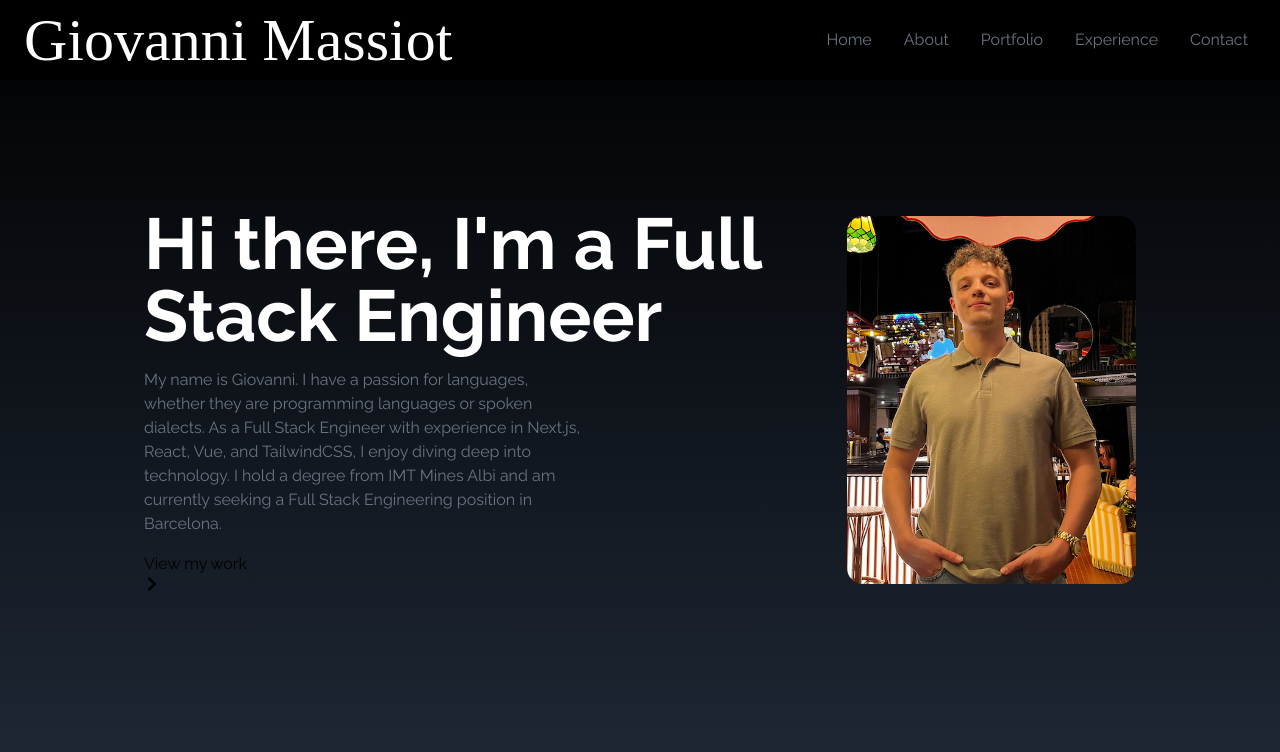
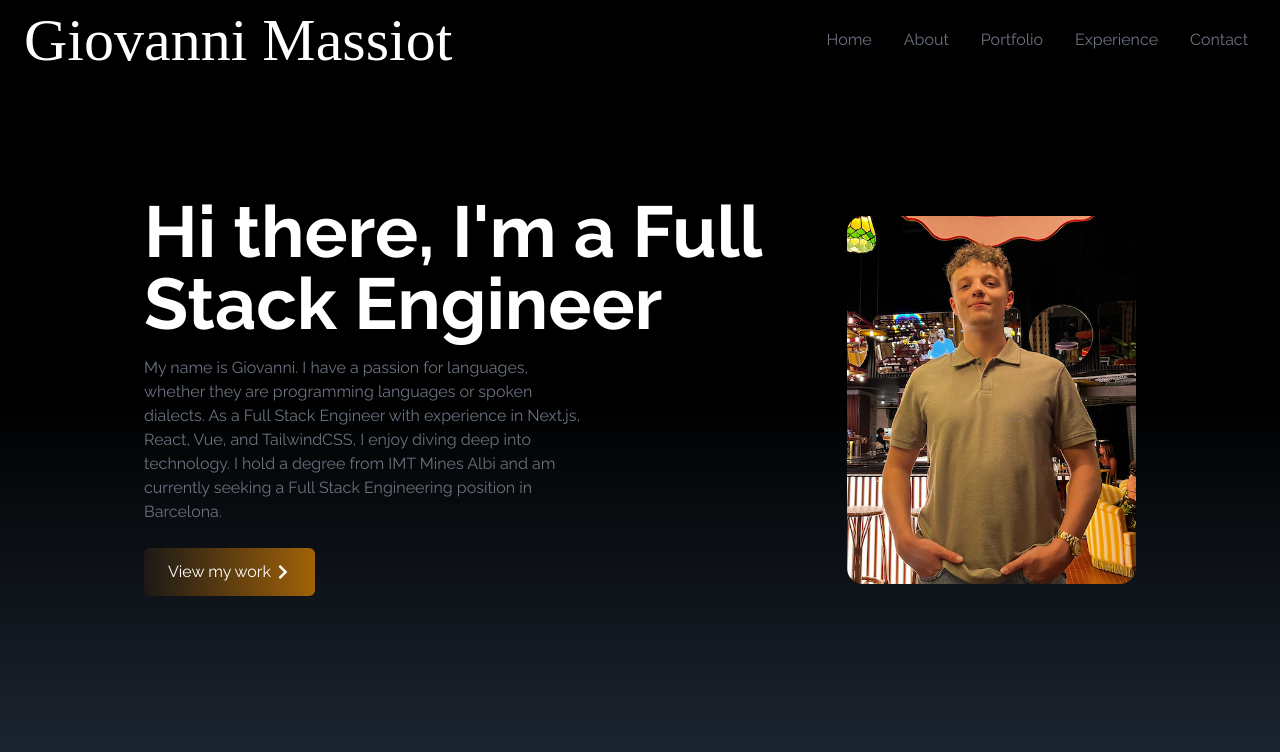
Before and after one commit to Giovanni-jpg/portfolio, a React (Create React App) app: page / in a window 1280 px wide. Shown: the top 752 px of the page. Built offline with nearby package versions, Linux system fonts and the light colour scheme; a web font is replaced by a local one.

Commit message:
finish home component

```diff
--- a/src/components/Home.jsx
+++ b/src/components/Home.jsx
@@ -6,7 +6,7 @@ const Home = () => {
   return (
     <div
       name='home'
-      className='h-screen w-full bg-gradient-to-b from-black to-gray-800'
+      className='h-screen w-full pt-20 md:pt-0 bg-gradient-to-b from-black via-black to-gray-800'
     >
       <div className='max-w-screen-lg mx-auto flex flex-col items-center justify-center h-full px-4 md:flex-row'>
         <div className='flex flex-col justify-center h-full'>
@@ -15,9 +15,9 @@ const Home = () => {
           My name is Giovanni. I have a passion for languages, whether they are programming languages or spoken dialects. As a Full Stack Engineer with experience in Next.js, React, Vue, and TailwindCSS, I enjoy diving deep into technology. I hold a degree from IMT Mines Albi and am currently seeking a Full Stack Engineering position in Barcelona.
           </p>
           <div>
-            <button>
+            <button className='group text-white w-fit px-6 py-3 my-2 flex items-center rounded-md bg-gradient-to-r from-stone-900 to-yellow-700 cursor-pointer'>
               View my work
-              <span>
+              <span className='ml-1 group-hover:rotate-90 duration-300'>
                 <FaChevronRight />
               </span>
             </button>
```
